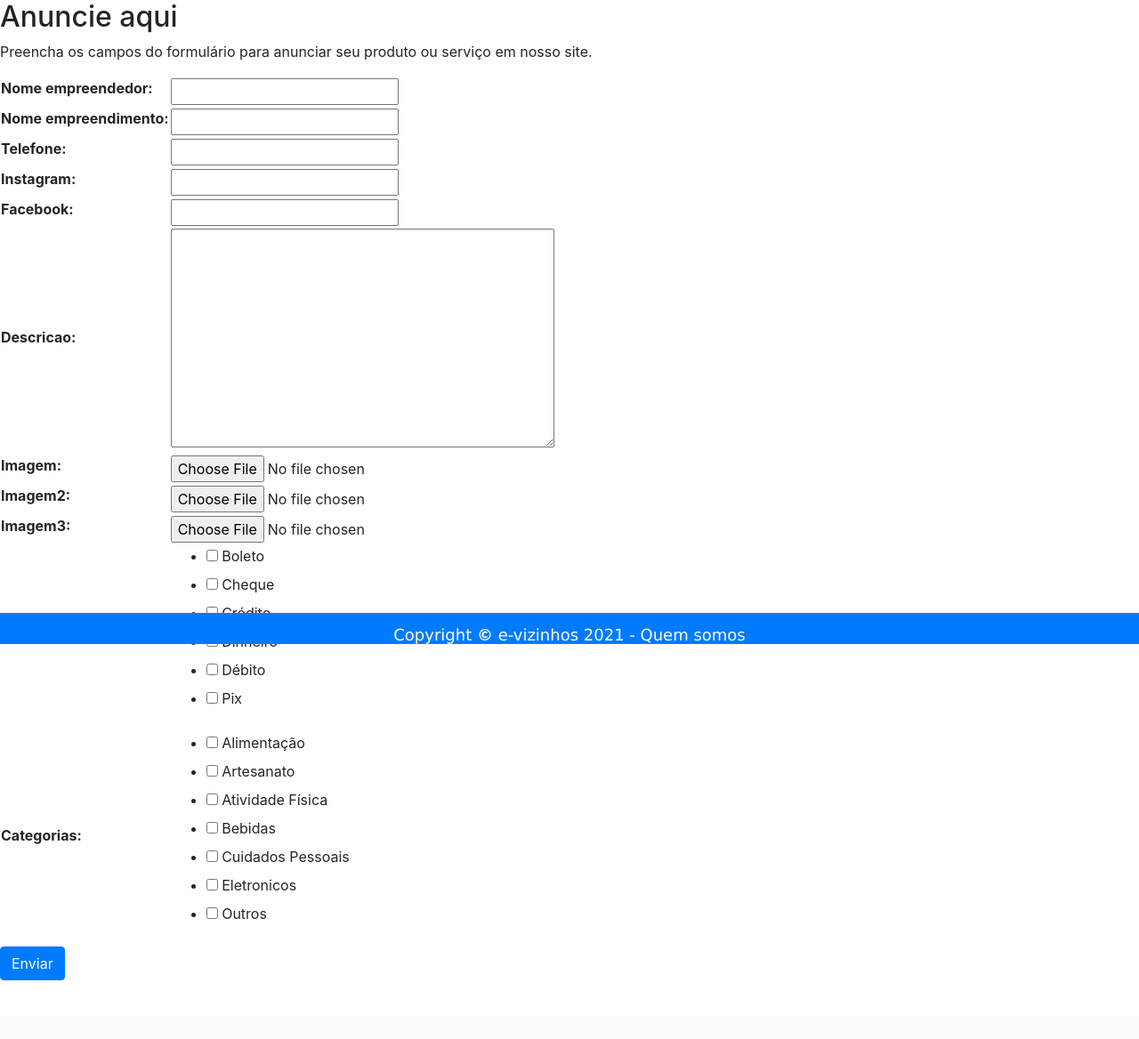
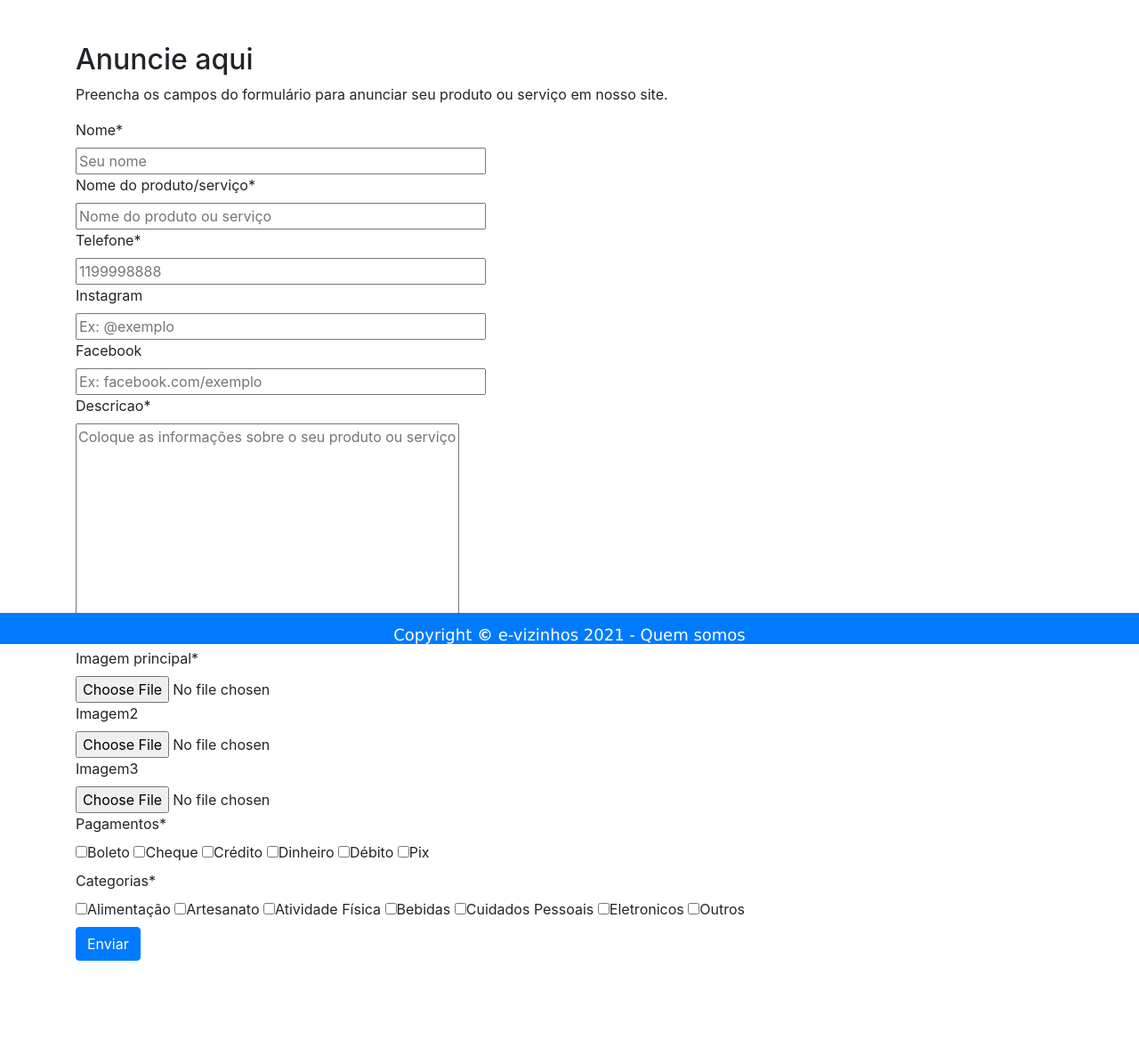
Before and after one commit to jpedrosantana/projeto_integrador_I, a Django app: page /anuncie/ in a window 1280 px wide. Shown: the part 76-1244 px from the top of the page at 89% size. Before the commit the page ends 1178 px from the top, so only its background shows below. Run offline with Django 3.2, Linux system fonts and the light colour scheme; data comes from the database, SQL or seed files in the repository; both versions use the stored data as it was after the commit; some libraries are stand-ins or nearby versions.

Commit message:
mudanca de estilo no formulario de cadastro

```diff
--- a/projeto_pi/main/forms.py
+++ b/projeto_pi/main/forms.py
@@ -3,6 +3,7 @@ from .models import Condicao_Pagamento, Categoria, Empreendimento
 from django.contrib.auth.forms import UserCreationForm
 from django.contrib.auth.models import User
 from django.core.validators import RegexValidator
+
 class EmpreendimentoForm(forms.ModelForm):
 
 	numeric = RegexValidator(r'^[0-9]*$', 'Utilize somente números')
@@ -10,12 +11,24 @@ class EmpreendimentoForm(forms.ModelForm):
 	pagamentos = forms.ModelMultipleChoiceField(queryset=Condicao_Pagamento.objects.all(), widget=forms.CheckboxSelectMultiple, required=True)
 	categorias = forms.ModelMultipleChoiceField(queryset=Categoria.objects.all(), widget=forms.CheckboxSelectMultiple, required=True)
 
-	telefone = forms.CharField(max_length=11, validators=[numeric])
+	telefone = forms.CharField(max_length=11, validators=[numeric], widget=forms.TextInput(attrs={'size':40, 'placeholder': '1199998888'}))
 
 	class Meta:
 		model = Empreendimento
 		fields = ('nome_empreendedor', 'nome_empreendimento', 'telefone', 'instagram', 'facebook', 'descricao',
 		 'imagem', 'imagem2', 'imagem3', 'pagamentos', 'categorias')
+		labels = {
+        	'nome_empreendedor': 'Nome',
+			'nome_empreendimento': 'Nome do produto/serviço',
+			'imagem': 'Imagem principal',
+        }
+		widgets = {
+            'nome_empreendedor': forms.TextInput(attrs={'placeholder': 'Seu nome', 'size': 40}),
+			'nome_empreendimento': forms.TextInput(attrs={'placeholder': 'Nome do produto ou serviço', 'size': 40}),
+			'instagram': forms.TextInput(attrs={'placeholder': 'Ex: @exemplo', 'size': 40}),
+			'facebook': forms.TextInput(attrs={'placeholder': 'Ex: facebook.com/exemplo', 'size': 40}),
+			'descricao': forms.Textarea(attrs={'placeholder': 'Coloque as informações sobre o seu produto ou serviço', 'size': 40}),
+        }
 
 #Formulario para registro de usuário
 class NewUserForm(UserCreationForm):
--- a/projeto_pi/projeto_pi/settings.py
+++ b/projeto_pi/projeto_pi/settings.py
@@ -12,6 +12,7 @@ https://docs.djangoproject.com/en/3.2/ref/settings/
 
 from pathlib import Path
 import os
+
 
 # Build paths inside the project like this: BASE_DIR / 'subdir'.
 BASE_DIR = Path(__file__).resolve().parent.parent
@@ -169,4 +170,6 @@ LOGGING={
     },
 }
 
-LOGIN_REDIRECT_URL = '/'
+LOGIN_REDIRECT_URL = "main:index"
+
+LOGOUT_REDIRECT_URL = "main:index"
--- a/projeto_pi/templates/anuncie.html
+++ b/projeto_pi/templates/anuncie.html
@@ -1,17 +1,21 @@
 {% extends "base.html" %}
 {% block conteudo %}
+
+{% load crispy_forms_tags %}
+
+<div class='container py-5'>
     <h2>Anuncie aqui</h2>
     <p>Preencha os campos do formulário para anunciar seu produto ou serviço em nosso site.</p>
 
 
     <form enctype="multipart/form-data" method='POST'>
             {%csrf_token%}
-    <table>
             {% include 'messages.html' %}
-        {{form.as_table}}
-    </table>
+            {{form|crispy}}
+
         <button type='submit' class='btn btn-primary'>Enviar</button>
     </form>
+</div>
 
 
 {% endblock conteudo %}
```
Also changed, not shown: projeto_pi/db.sqlite3. Lines whose indentation alone changed are shown as unchanged.
